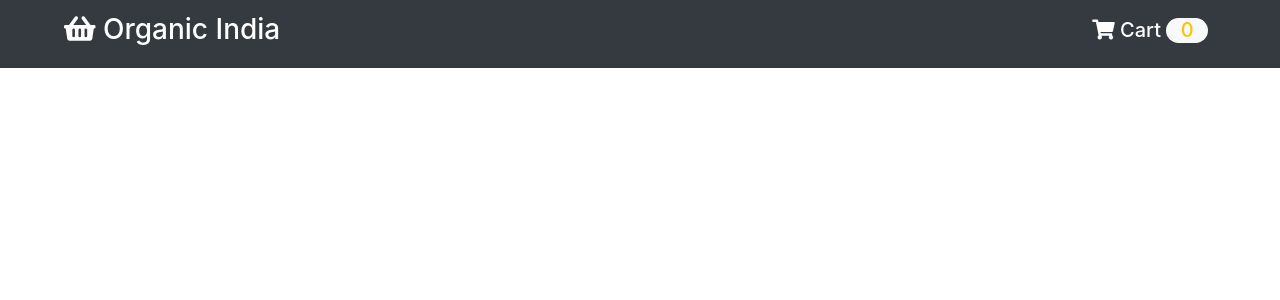
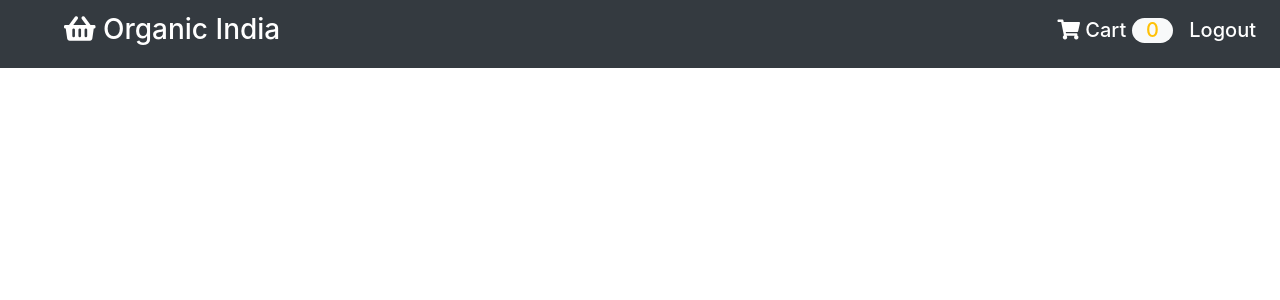
Before and after one commit to subhrapaladhi/Organic-India, a PHP site: page / in a window 1280 px wide. Shown: the top 300 px of the page. Run offline with PHP 8.4, Linux system fonts and the light colour scheme; the visitor is signed in with stand-in values (Sample User, id 1); data that the repository does not hold is empty; some libraries are stand-ins or nearby versions.

Commit message:
logout added

```diff
--- a/Users/CreateDb.php
+++ b/Users/CreateDb.php
@@ -1,6 +1,4 @@
 <?php
-
-
 class CreateDb
 {
         public $servername;
--- a/Users/Login/logout.php
+++ b/Users/Login/logout.php
@@ -2,14 +2,14 @@
 session_start();
 
 if (!isset($_SESSION['user'])) {
-    header("Location: ../login.php");
+    header("Location: ./login.php");
 } else if (isset($_SESSION['user']) != "") {
-    header("Location: ../login.php");
+    header("Location: ./login.php");
 }
 
 if (isset($_GET['logout'])) {
     session_destroy();
     unset($_SESSION['user']);
-    header("Location: ../login.php");
+    header("Location: ./login.php");
     exit;
 }
--- a/Users/cart.php
+++ b/Users/cart.php
@@ -4,6 +4,11 @@ session_start();
 
 require_once ("./CreateDb.php");
 require_once ("./component.php");
+
+if (!isset($_SESSION['user'])) {
+    header("Location: ./Login/login.php");
+    exit;
+}
 
 $database = new CreateDb("Organic_India", "products");
 
--- a/Users/header.php
+++ b/Users/header.php
@@ -21,7 +21,7 @@
             <div class="mr-auto"></div>
             <div class="navbar-nav">
                 <a href="cart.php" class="nav-item nav-link active">
-                    <h5 class="px-5 cart">
+                    <h5 class="cart">
                         <i class="fas fa-shopping-cart"></i> Cart
                         <?php
 
@@ -35,6 +35,11 @@
                         ?>
                     </h5>
                 </a>
+                <a href="./Login/logout.php?logout" class="nav-item nav-link active">
+                    <h5 class=" cart">
+                        <span class="glyphicon glyphicon-log-out"></span>Logout
+                    </h5>
+                </a>
             </div>
         </div>
 
--- a/Users/index.php
+++ b/Users/index.php
@@ -1,10 +1,14 @@
 <?php
-
+ob_start();
 session_start();
 
 require_once ('./CreateDb.php');
 require_once ('./component.php');
 
+if (!isset($_SESSION['user'])) {
+    header("Location: ./Login/login.php");
+    exit;
+}
 
 // create instance of Createdb class
 $database = new CreateDb("Organic_India", "products");
```
Also changed, not shown: Users/Login/register.php (line endings or trailing spaces).
